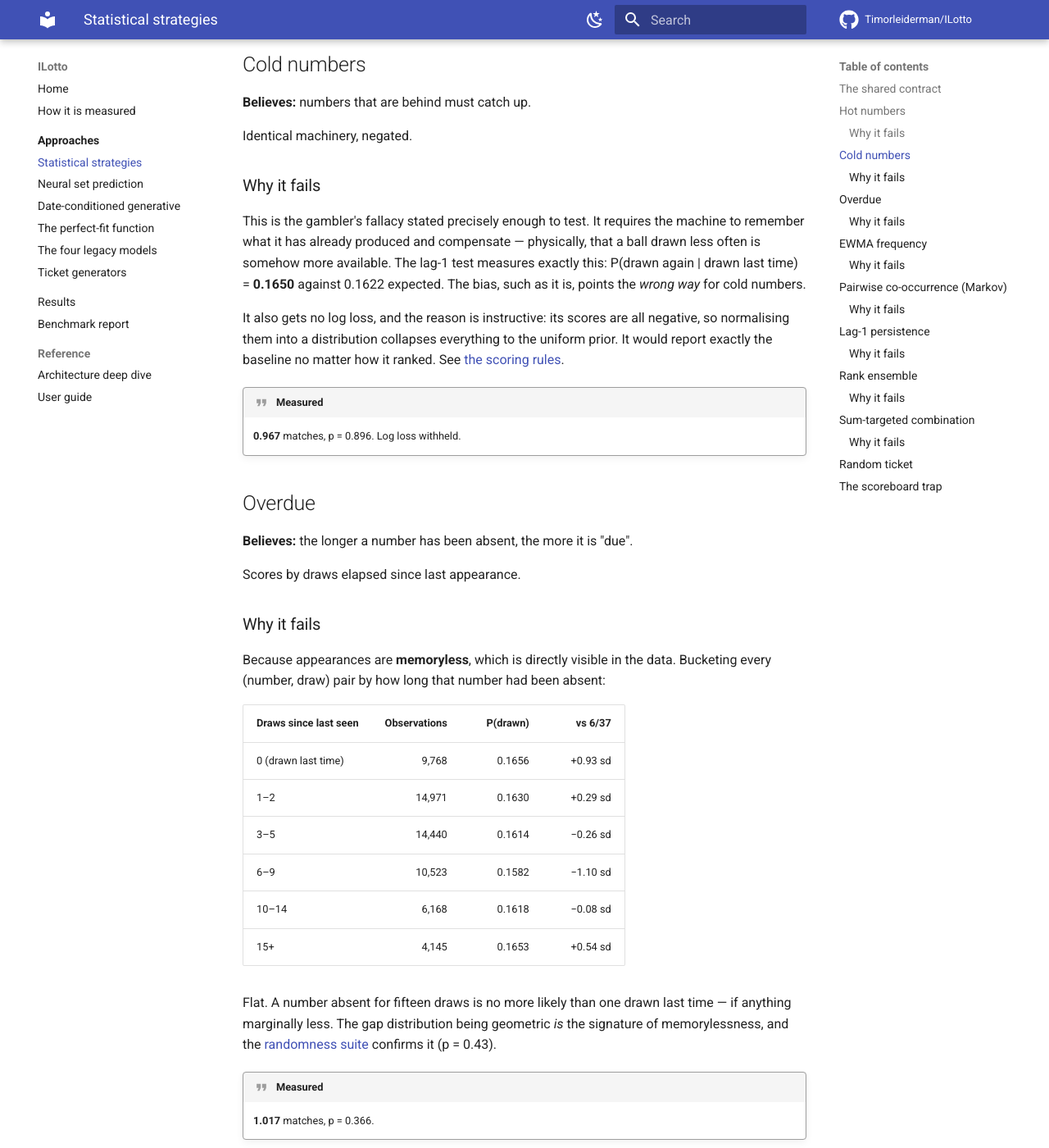
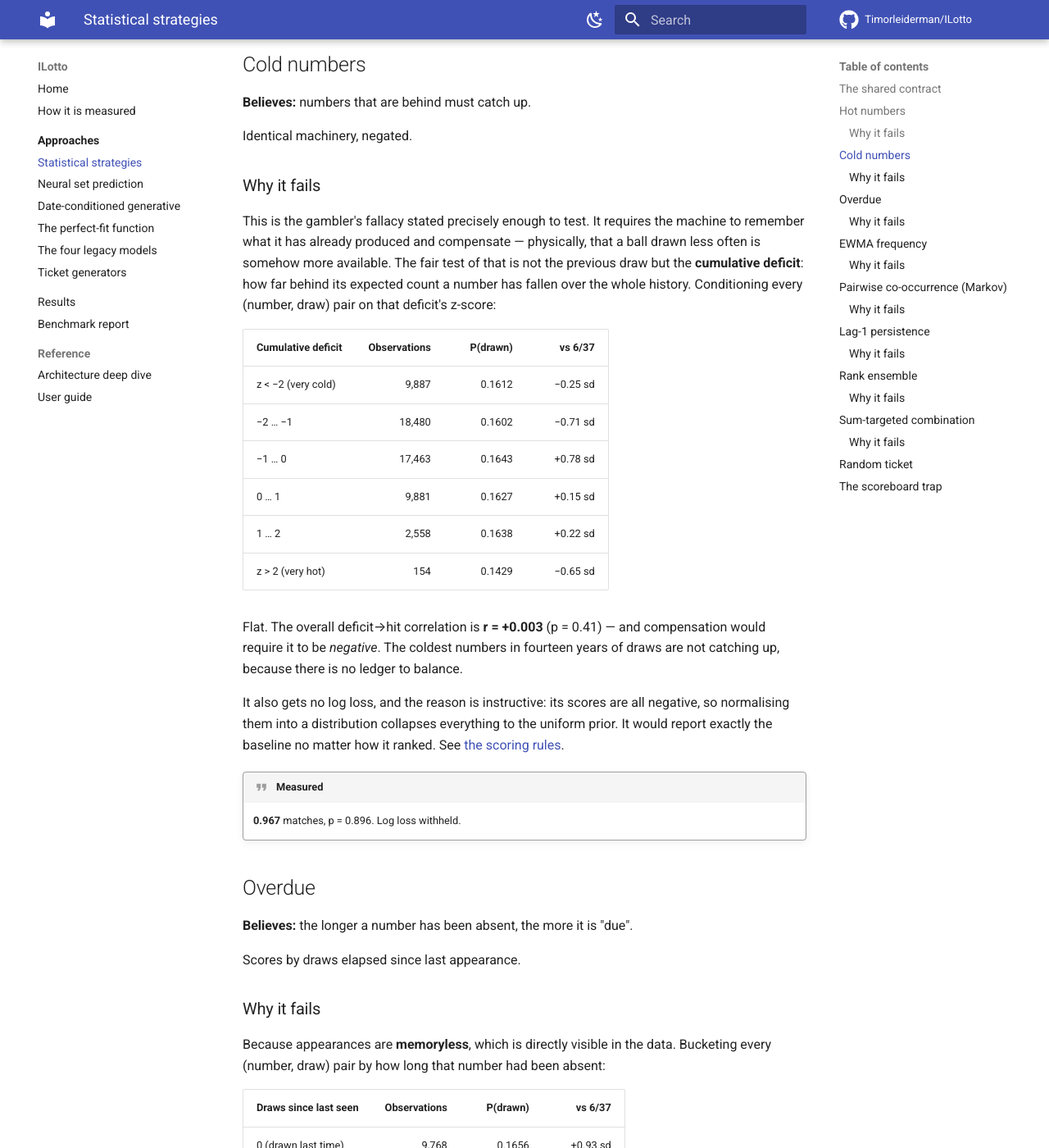
Before and after one commit to Timorleiderman/ILotto, an MkDocs documentation site: the page built from docs/approaches/statistical.md, in a window 1280 px wide and 1400 px high, scrolled down 1472 px. Shown: the whole window at 82% size. Built offline with MkDocs 1.6.1 and Material for MkDocs 9.7.7, drawn with Linux system fonts in a browser that asks for light colours; comment, search, counter and statistics services are not loaded; some of the changed text lies outside the part shown.

Commit message:
fix: address reviews on #10 and the unhandled ones from #9
PR #10 review:

- The incompressibility null spun up 201 lzma preset-9 encoders per run,
  and encoder setup dominates on a ~5 KB payload — minutes on a CI runner.
  Swapped to zlib: the full Monte-Carlo null now costs ~10 ms, and the
  teeth are intact (function-generated control collapses to 15.5% of the
  entropy floor under zlib vs 10.4% under lzma; the real archive sits at
  100.4% under both). Observed and null always use the same compressor.

- The perfect-fit page claimed all three families fit all 1,629 draws;
  the polynomial fits only its six-draw window. Corrected everywhere it
  appeared, and the compression table now shows the numbers the shipped
  zlib test actually produces.

PR #9 shipped with three review comments unaddressed — a process miss,
they were never checked before merging:

- The lag-1 paragraph cited p = 0.42, which came from the pre-refresh
  1,536-draw archive; the shipped suite reports 0.3151 on the current
  one. Now 0.32, tied explicitly to the suite.

- The cold-numbers section refuted the wrong hypothesis: lag-1 recurrence
  conditions on the previous draw, but compensation would act on the
  CUMULATIVE deficit. Measured directly: P(drawn) bucketed by cumulative
  deficit z-score is flat (0.160-0.164 across all buckets, coldest bucket
  0.1612 vs 0.1622 expected), and the deficit-hit correlation is +0.003
  (p = 0.41) -- the wrong sign for compensation.

- The scoreboard-trap table hard-coded numbers from one run next to a link
  to a live page that regenerates after every draw. The table now names
  its evaluation window and says the drift is itself the lesson.

Co-Authored-By: Claude Opus 5 (1M context) <noreply@anthropic.com>
Claude-Session: https://claude.ai/code/session_013kbWC9uRRpwPUBhBYjfaNF

```diff
--- a/docs/approaches/statistical.md
+++ b/docs/approaches/statistical.md
@@ -83,9 +83,22 @@ Identical machinery, negated.
 
 This is the gambler's fallacy stated precisely enough to test. It requires the machine to
 remember what it has already produced and compensate — physically, that a ball drawn less
-often is somehow more available. The lag-1 test measures exactly this: P(drawn again |
-drawn last time) = **0.1650** against 0.1622 expected. The bias, such as it is, points the
-*wrong way* for cold numbers.
+often is somehow more available. The fair test of that is not the previous draw but the
+**cumulative deficit**: how far behind its expected count a number has fallen over the whole
+history. Conditioning every (number, draw) pair on that deficit's z-score:
+
+| Cumulative deficit | Observations | P(drawn) | vs 6/37 |
+|---|---:|---:|---:|
+| z < −2 (very cold) | 9,887 | 0.1612 | −0.25 sd |
+| −2 … −1 | 18,480 | 0.1602 | −0.71 sd |
+| −1 … 0 | 17,463 | 0.1643 | +0.78 sd |
+| 0 … 1 | 9,881 | 0.1627 | +0.15 sd |
+| 1 … 2 | 2,558 | 0.1638 | +0.22 sd |
+| z > 2 (very hot) | 154 | 0.1429 | −0.65 sd |
+
+Flat. The overall deficit→hit correlation is **r = +0.003** (p = 0.41) — and compensation
+would require it to be *negative*. The coldest numbers in fourteen years of draws are not
+catching up, because there is no ledger to balance.
 
 It also gets no log loss, and the reason is instructive: its scores are all negative, so
 normalising them into a distribution collapses everything to the uniform prior. It would
@@ -189,7 +202,8 @@ smoothed conditionals per number:
 
 ### Why it fails
 
-Both estimates converge to \(6/37\). The pooled contingency test gives p = 0.42 — the two
+Both estimates converge to \(6/37\). The pooled contingency test in the
+[randomness suite](../evaluation.md) gives **p = 0.32** on this archive — the two
 conditionals are the same number to within noise, so the strategy is ranking by an estimate
 whose true value is constant across all 37 balls. What remains is estimation error, and the
 top six are simply whichever balls got the luckiest smoothing.
@@ -251,8 +265,10 @@ noise, made visible.
 
 ## The scoreboard trap
 
-Two strategies on the current board sit near p = 0.05. It would be easy to write up the
-first one. Look at both:
+Two strategies sit near p = 0.05 in the run this page was written against (300-draw
+walk-forward, July 2026 archive). The numbers on the [live scoreboard](../results.md) are
+regenerated after every draw and will drift — which is itself the lesson of this section.
+It would be easy to write up the first row. Look at both:
 
 | Strategy | Matches | p |
 |---|---:|---:|
```
Also changed, not shown: docs/approaches/perfect-fit.md (+15 -11 lines), 1 other file.
